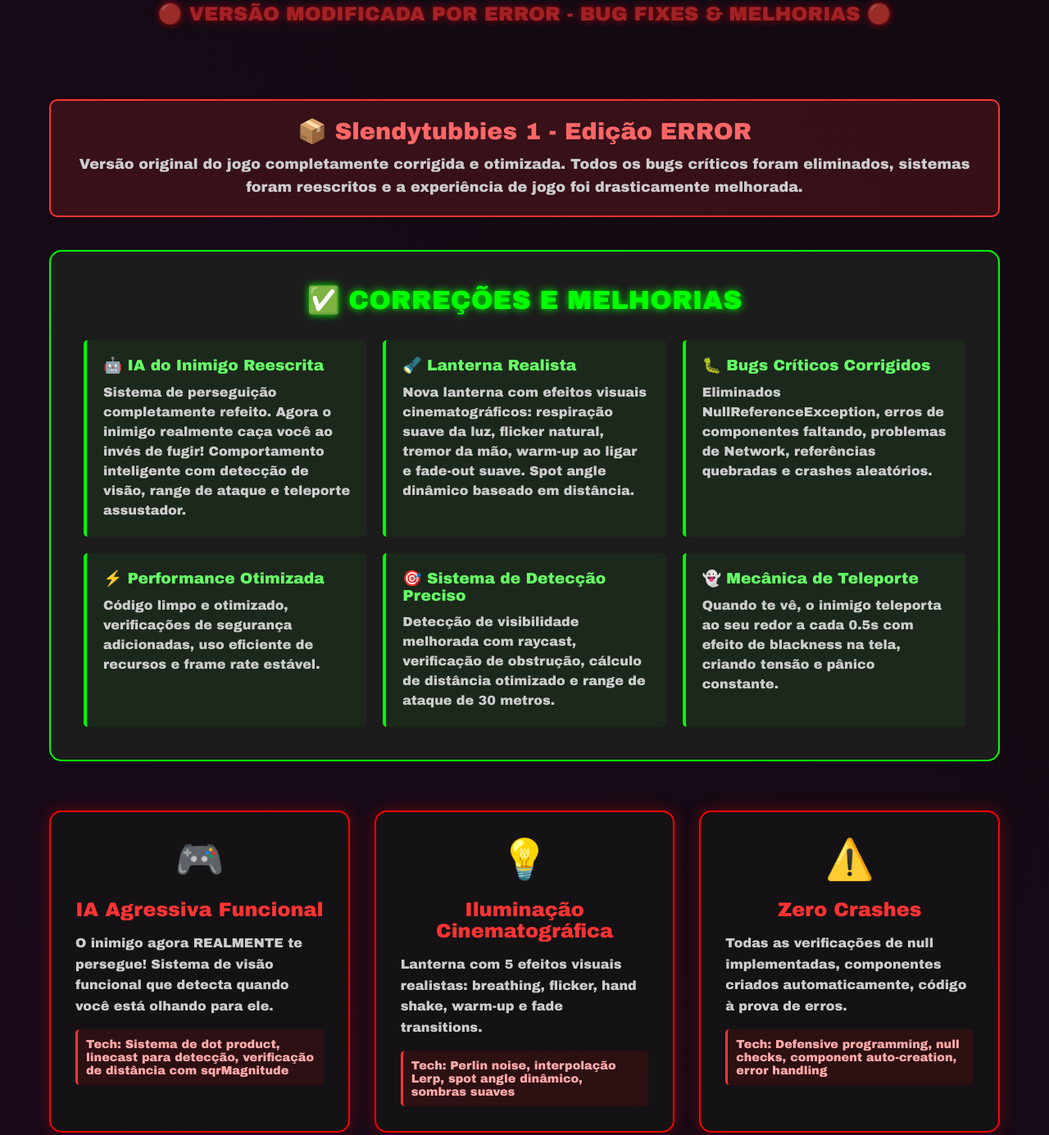
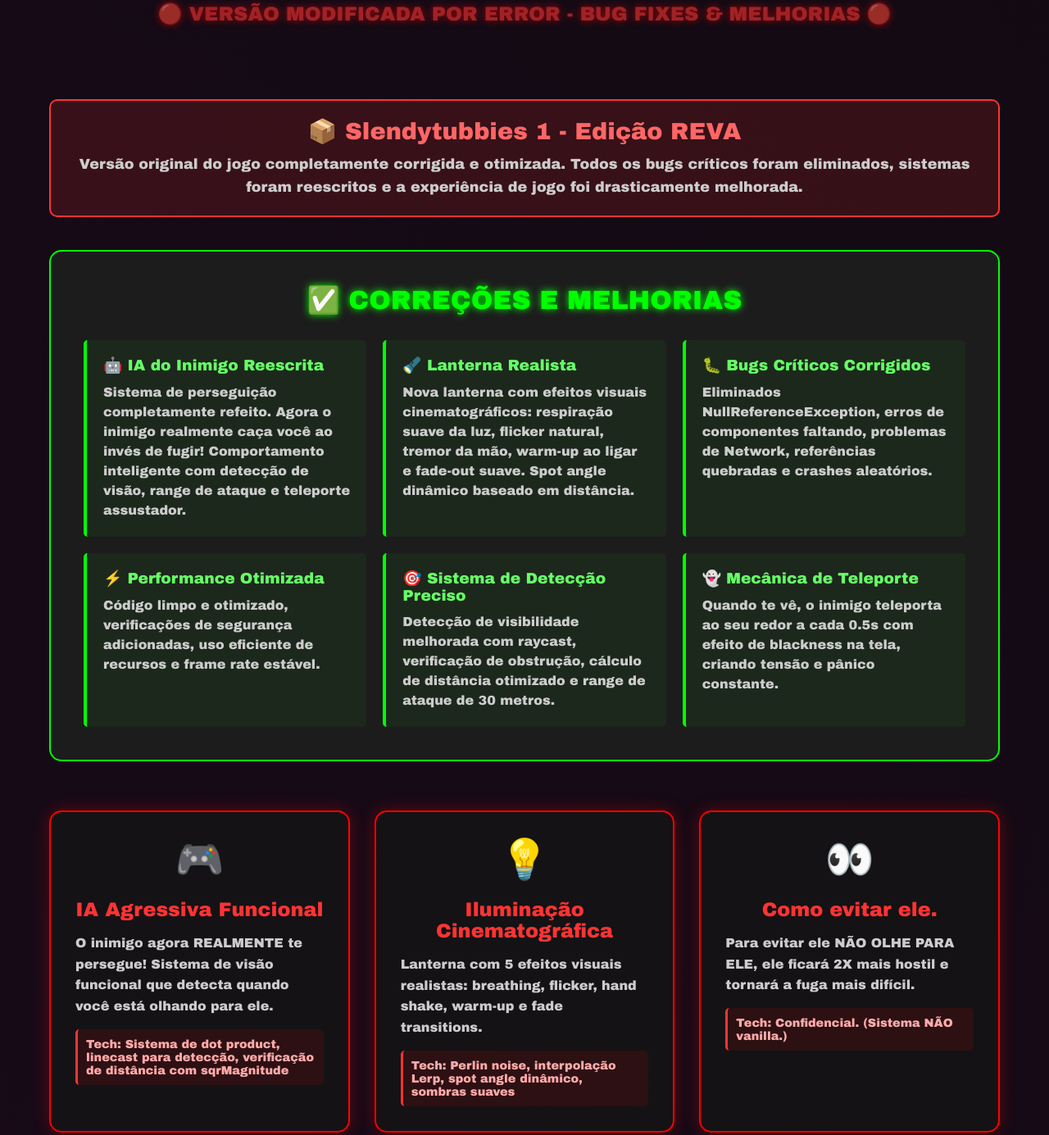
Before and after one commit to eduardo3w45/meu-repositorioV2, a plain HTML site: page index.html in a window 1280 px wide. Shown: the part 166-1551 px from the top of the page at 82% size. Drawn offline with Linux system fonts and the light colour scheme.

Commit message:
Add website

```diff
--- a/index.html
+++ b/index.html
@@ -284,7 +284,7 @@
         </div>
 
         <div class="version-info">
-            <h2>📦 Slendytubbies 1 - Edição ERROR</h2>
+            <h2>📦 Slendytubbies 1 - Edição REVA</h2>
             <p>Versão original do jogo completamente corrigida e otimizada. Todos os bugs críticos foram eliminados, sistemas foram reescritos e a experiência de jogo foi drasticamente melhorada.</p>
         </div>
 
@@ -339,6 +339,14 @@
                 <p class="feature-desc">Lanterna com 5 efeitos visuais realistas: breathing, flicker, hand shake, warm-up e fade transitions.</p>
                 <div class="feature-tech">
                     <strong>Tech:</strong> Perlin noise, interpolação Lerp, spot angle dinâmico, sombras suaves
+                </div>
+            </div>
+            <div class="feature-card">
+                <div class="feature-icon">👀</div>
+                <h3 class="feature-title">Como evitar ele.</h3>
+                <p class="feature-desc">Para evitar ele NÃO OLHE PARA ELE, ele ficará 2X mais hostil e tornará a fuga mais difícil. </p>
+                <div class="feature-tech">
+                    <strong>Tech:</strong> Confidencial. (Sistema NÃO vanilla.)
                 </div>
             </div>
 
```
